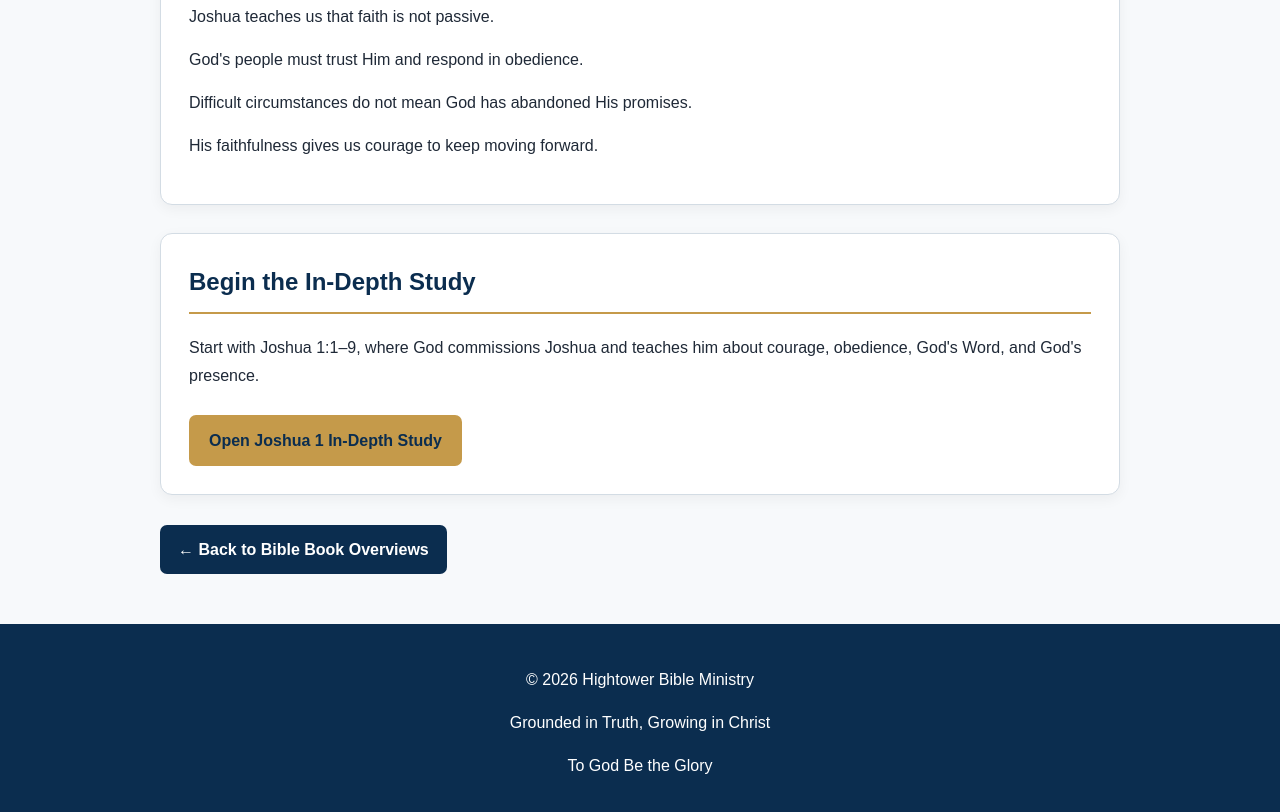
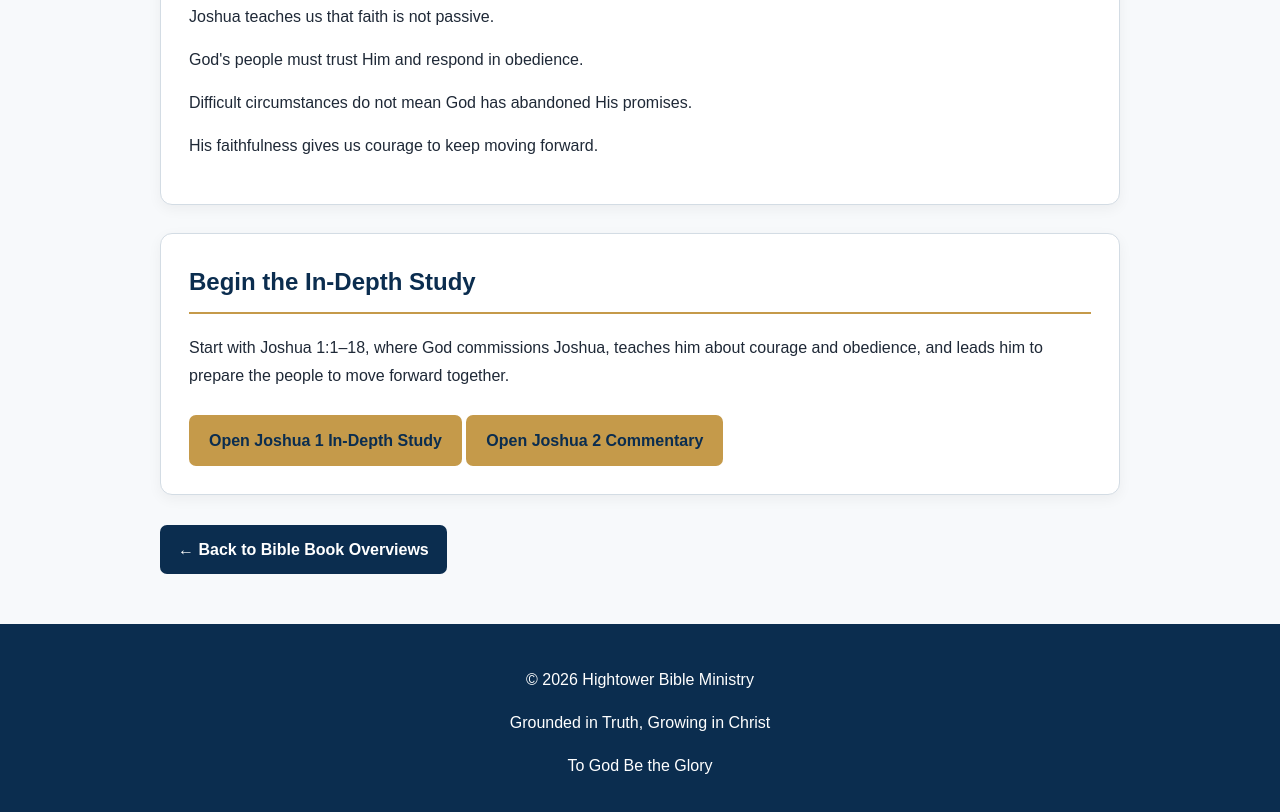
Before and after one commit to Tministry351/hightowerbibleministry, a plain HTML site: page joshua-overview.html in a window 1280 px wide. Shown: the part 4086-4898 px from the top of the page. Drawn offline with Linux system fonts and the light colour scheme.

Commit message:
Revise overview of Joshua study section
Updated the content to reflect a broader scope of Joshua 1:1–18, emphasizing preparation for the people.

```diff
--- a/joshua-overview.html
+++ b/joshua-overview.html
@@ -543,18 +543,22 @@
   <h2>Begin the In-Depth Study</h2>
 
   <p>
-    Start with Joshua 1:1–9,
-    where God commissions Joshua
-    and teaches him about courage,
-    obedience,
-    God's Word,
-    and God's presence.
-  </p>
+  Start with Joshua 1:1–18,
+  where God commissions Joshua,
+  teaches him about courage and obedience,
+  and leads him to prepare the people
+  to move forward together.
+</p>
 
-  <a class="study-link"
-     href="joshua-1-in-depth.html">
-    Open Joshua 1 In-Depth Study
-  </a>
+<a class="study-link"
+   href="joshua-1-in-depth.html">
+  Open Joshua 1 In-Depth Study
+</a>
+
+<a class="study-link"
+   href="joshua-2-in-depth.html">
+  Open Joshua 2 Commentary
+</a>
 
 </section>
 
```
